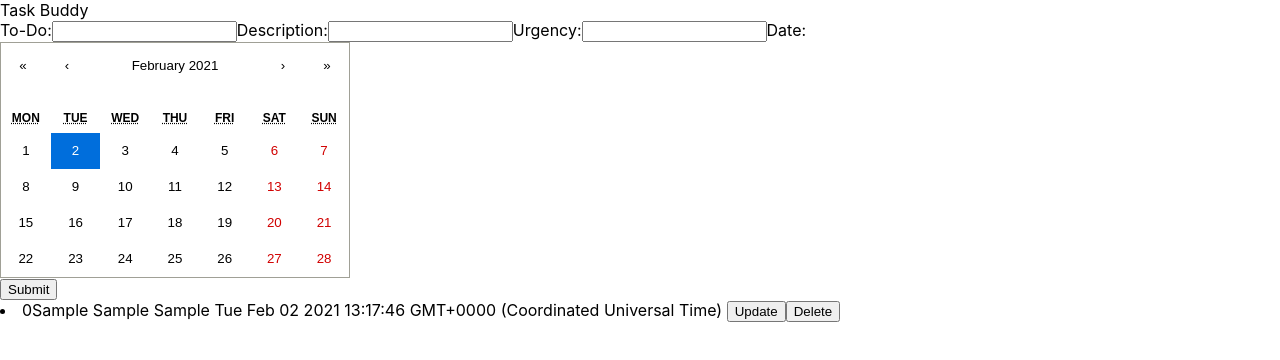
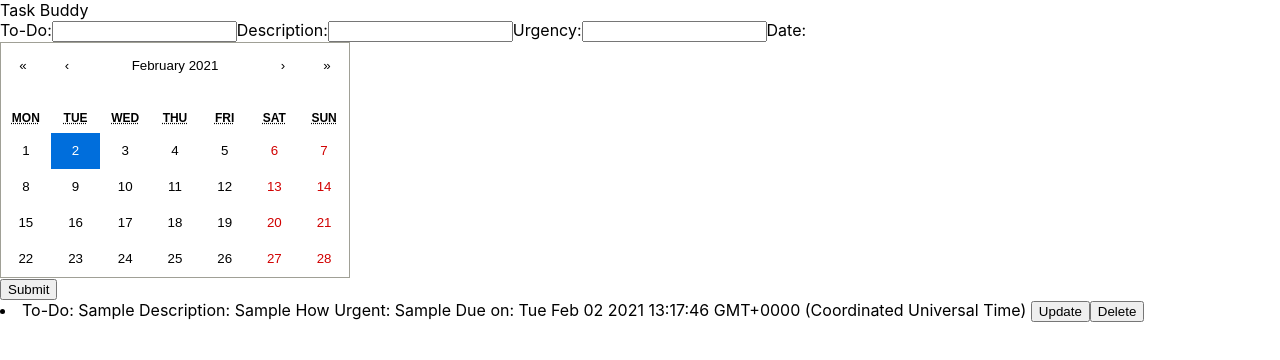
Before and after one commit to mpgasbarro/northOne-todo, a React (Create React App) app: page / in a window 1280 px wide. Both pictures are taken after typing "Sample", "Sample", "Sample" into the empty fields and a click on the button "Submit". Shown: the top 360 px of the page. Built offline with nearby package versions, Linux system fonts and the light colour scheme.

Commit message:
added pseudocode

```diff
--- a/src/Home/Home.js
+++ b/src/Home/Home.js
@@ -2,7 +2,8 @@ import React, { Component } from 'react';
 import Calendar from 'react-calendar';
 import Todos from '../Todos/Todos';
 import Modal from '../Modal/Modal';
-import 'react-calendar/dist/Calendar.css';
+// import 'react-calendar/dist/Calendar.css';
+import './Home.css';
 
 class Home extends Component {
 	constructor(props) {
@@ -21,6 +22,7 @@ class Home extends Component {
 		};
 	}
 
+	// Handles the change of the To-do task
 	handleChangeTodo = (e) => {
 		this.setState({
 			allTodos: {
@@ -29,6 +31,8 @@ class Home extends Component {
 			},
 		});
 	};
+
+	// Handles the change of the Description
 	handleChangeDescription = (e) => {
 		this.setState({
 			allTodos: {
@@ -37,6 +41,8 @@ class Home extends Component {
 			},
 		});
 	};
+
+	// Handles the change of the Urgency
 	handleChangeUrgency = (e) => {
 		this.setState({
 			allTodos: {
@@ -45,6 +51,8 @@ class Home extends Component {
 			},
 		});
 	};
+
+	// Handles the change of the Date
 	handleChangeDate = (date) => {
 		this.setState({
 			allTodos: {
@@ -54,31 +62,42 @@ class Home extends Component {
 		});
 	};
 
+	// Used on all Submit buttons throughout App
 	handleSubmit = (e) => {
 		e.preventDefault();
 
+		// Sets the state of arrayOfTodos, which we will then pass down to our child component
 		this.setState((prevState) => ({
 			arrayOfTodos: [...prevState.arrayOfTodos, prevState.allTodos],
+			// Resetting the values of allTodos, for additional user input
 			allTodos: { todo: '', description: '', urgency: '', date: new Date() },
 		}));
+		// Setting the showList state to true, to show our todo list
 		this.setState({ showList: true });
 
+		// If showModal is true, we will then splice out the old value at that index and replace with the new. Also resets Modal value to false
 		if (this.state.showModal) {
 			this.state.arrayOfTodos.splice(this.state.index, 1);
 			this.setState({ showModal: false });
 		}
 	};
 
+	// Handles setting the state of Index from the Todos component and sets the state of showing the modal
 	handleShowModal = (index) => {
-		console.log(index);
 		this.setState({ index: index });
 		this.setState({ showModal: true });
+	};
+
+	// Handles deleting an item
+	handleDelete = (index) => {
+		this.state.arrayOfTodos.splice(this.state.index, 1);
 	};
 
 	render() {
 		return (
 			<div>
 				<header> Task Buddy</header>
+
 				<div>
 					<form>
 						<label>
@@ -111,13 +130,14 @@ class Home extends Component {
 						<label>
 							Date:
 							<Calendar
-								// value={this.state.date}
+								value={this.state.date}
 								onChange={this.handleChangeDate}
 								value={this.state.allTodos.date}
 							/>
 						</label>
 						<button onClick={this.handleSubmit}> Submit</button>
 					</form>
+					{/* Conditionally rendering the list of to-do items */}
 					{this.state.showList && (
 						<div>
 							<Todos
@@ -125,9 +145,11 @@ class Home extends Component {
 								todo={this.state.arrayOfTodos}
 								showModal={this.state.showModal}
 								handleShowModal={this.handleShowModal}
+								handleDelete={this.handleDelete}
 							/>
 						</div>
 					)}
+					{/* Conditionally shows the modal while updating the task */}
 					{this.state.showModal && (
 						<div>
 							<Modal
--- a/src/Todos/Todos.js
+++ b/src/Todos/Todos.js
@@ -8,14 +8,14 @@ const Todos = (props) => {
 				return (
 					<div>
 						<li key={index}>
-							{index}
-							{x.todo} {x.description} {x.urgency} {x.date.toString()}{' '}
+							To-Do: {x.todo} Description: {x.description} How Urgent:{' '}
+							{x.urgency} Due on: {x.date.toString()}{' '}
 							<button
 								index={index}
 								onClick={() => props.handleShowModal(index)}>
 								Update
 							</button>
-							<button> Delete</button>
+							<button onClick={() => props.handleDelete(index)}> Delete</button>
 						</li>
 					</div>
 				);
```
Also changed, not shown: 1 other file (tests, documents, lock files or other folders).
